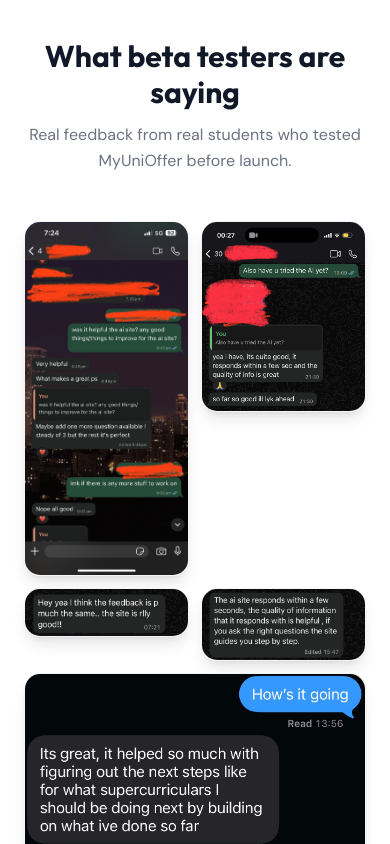
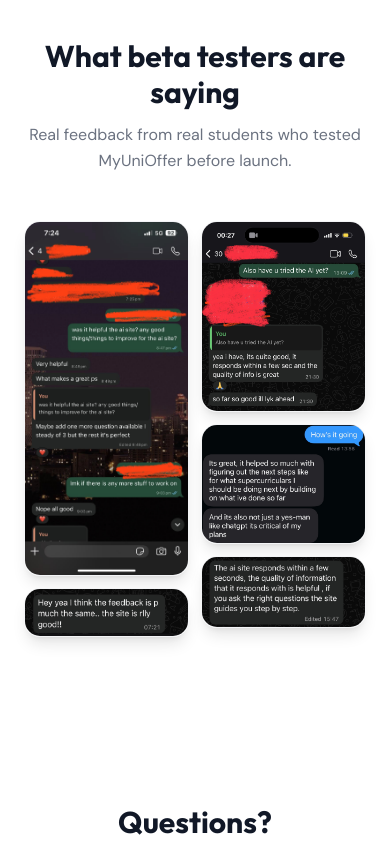
Before and after one commit to ShreyV13/myunioffer-frontend, a React (Vite) app: page / in a window 390 px wide. Shown: the part 7100-7944 px from the top of the page. Built offline with nearby package versions, Linux system fonts and the light colour scheme; no server answers.

Commit message:
remove old grid testimonials section, keep masonry one

```diff
--- a/src/pages/WaitlistLanding.jsx
+++ b/src/pages/WaitlistLanding.jsx
@@ -472,69 +472,6 @@
       </section>
 
 
-      {/* ==================== TESTIMONIALS ==================== */}
-      <section className="py-20 px-6 bg-white">
-        <div className="max-w-5xl mx-auto">
-          <motion.div
-            className="text-center mb-12"
-            initial={{ opacity: 0, y: 20 }}
-            whileInView={{ opacity: 1, y: 0 }}
-            viewport={{ once: true }}
-          >
-            <h2 className="text-3xl md:text-4xl font-display font-bold mb-3 text-gray-900">What beta testers are saying</h2>
-            <p className="text-gray-500 max-w-xl mx-auto">Real feedback from real students who tested MyUniOffer before launch.</p>
-          </motion.div>
-
-          <div className="grid grid-cols-2 md:grid-cols-3 gap-3 md:gap-4 items-start">
-            <motion.div
-              className="rounded-2xl overflow-hidden shadow-lg border border-gray-100"
-              initial={{ opacity: 0, y: 30 }}
-              whileInView={{ opacity: 1, y: 0 }}
-              viewport={{ once: true }}
-              transition={{ delay: 0 }}
-            >
-              <img src="/testimonial-1.png" alt="Beta tester feedback" className="w-full h-auto" />
-            </motion.div>
-            <motion.div
-              className="rounded-2xl overflow-hidden shadow-lg border border-gray-100"
-              initial={{ opacity: 0, y: 30 }}
-              whileInView={{ opacity: 1, y: 0 }}
-              viewport={{ once: true }}
-              transition={{ delay: 0.1 }}
-            >
-              <img src="/testimonial-2.png" alt="Beta tester feedback" className="w-full h-auto" />
-            </motion.div>
-            <motion.div
-              className="rounded-2xl overflow-hidden shadow-lg border border-gray-100"
-              initial={{ opacity: 0, y: 30 }}
-              whileInView={{ opacity: 1, y: 0 }}
-              viewport={{ once: true }}
-              transition={{ delay: 0.2 }}
-            >
-              <img src="/testimonial-3.jpg" alt="Beta tester feedback" className="w-full h-auto" />
-            </motion.div>
-            <motion.div
-              className="rounded-2xl overflow-hidden shadow-lg border border-gray-100 col-span-1"
-              initial={{ opacity: 0, y: 30 }}
-              whileInView={{ opacity: 1, y: 0 }}
-              viewport={{ once: true }}
-              transition={{ delay: 0.3 }}
-            >
-              <img src="/testimonial-4.jpg" alt="Beta tester feedback" className="w-full h-auto" />
-            </motion.div>
-            <motion.div
-              className="rounded-2xl overflow-hidden shadow-lg border border-gray-100 col-span-2 md:col-span-2"
-              initial={{ opacity: 0, y: 30 }}
-              whileInView={{ opacity: 1, y: 0 }}
-              viewport={{ once: true }}
-              transition={{ delay: 0.4 }}
-            >
-              <img src="/testimonial-5.jpg" alt="Beta tester feedback" className="w-full h-auto" />
-            </motion.div>
-          </div>
-        </div>
-      </section>
-
 
       {/* ==================== TESTIMONIALS ==================== */}
       <section className="py-20 px-6 bg-white">
```
